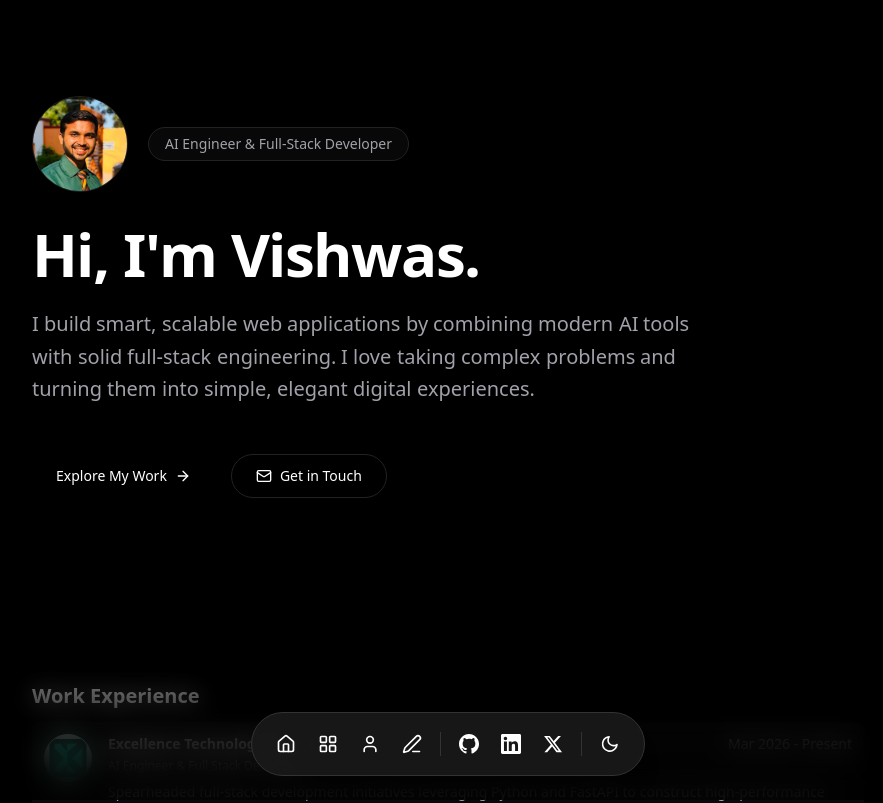
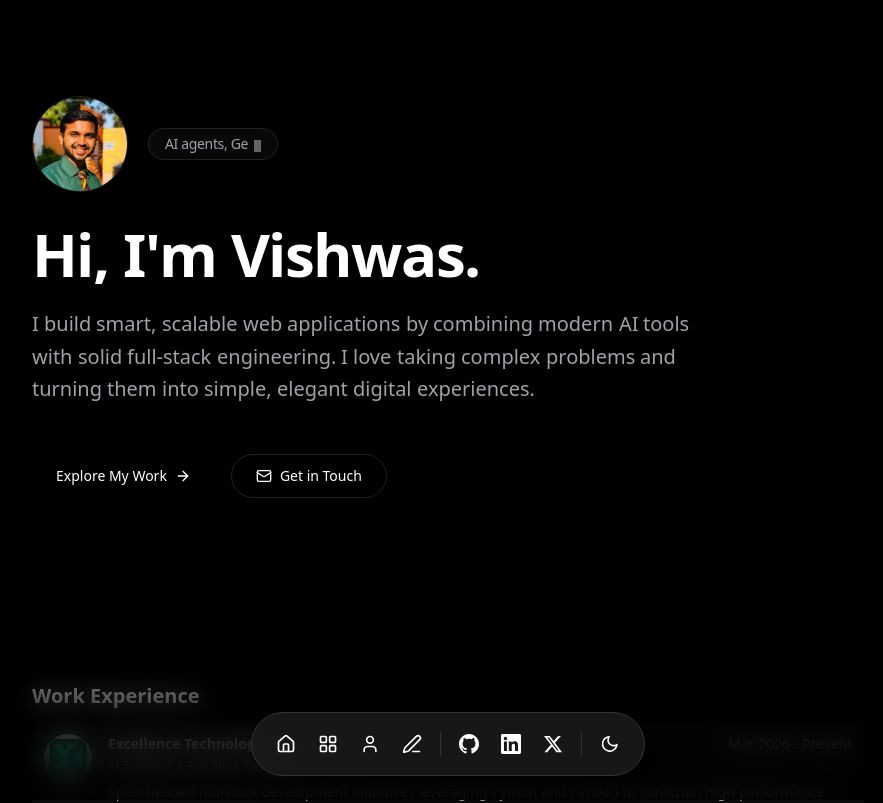
Before and after one commit to vishwas-11/vishwas-charan-portfolio, a Next.js app: page / in a window 1280 px wide. Shown: the top 803 px of the page, without its empty margins (192-1075 px from the left). Built offline with nearby package versions, Linux system fonts and the light colour scheme; no server answers.

Commit message:
added text animation

```diff
--- a/package.json
+++ b/package.json
@@ -16,6 +16,7 @@
     "clsx": "^2.1.1",
     "framer-motion": "^12.42.0",
     "gsap": "^3.15.0",
+    "lenis": "^1.3.25",
     "lucide-react": "^1.22.0",
     "next": "16.2.9",
     "next-themes": "^0.4.6",
--- a/src/app/layout.tsx
+++ b/src/app/layout.tsx
@@ -3,6 +3,7 @@ import { Geist, Geist_Mono } from "next/font/google";
 import "./globals.css";
 import Header from "@/components/Header";
 import { CinematicFooter } from "@/components/ui/motion-footer";
+import { SmoothScroll } from "@/components/ui/smooth-scroll";
 import { ThemeProvider } from "@/components/ThemeProvider";
 import { getGithubStats } from "@/lib/github";
 
@@ -36,12 +37,14 @@ export default async function RootLayout({
           defaultTheme="dark"
           enableSystem
         >
+          <SmoothScroll>
             <Header />
             <main className="flex-1 bg-background relative z-10 shadow-[0_20px_50px_rgba(0,0,0,0.5)]">
               {children}
             </main>
             <CinematicFooter />
             <div className="pointer-events-none fixed bottom-0 left-0 w-full h-48 bg-background/80 backdrop-blur-md [mask-image:linear-gradient(to_top,black_10%,transparent)] z-50" />
+          </SmoothScroll>
         </ThemeProvider>
       </body>
     </html>
--- a/src/components/sections/Hero.tsx
+++ b/src/components/sections/Hero.tsx
@@ -2,6 +2,7 @@ import Image from "next/image";
 import { Reveal } from "@/components/ui/Reveal";
 import SplitText from "@/components/ui/SplitText";
 import BlurText from "@/components/ui/BlurText";
+import TextType from "@/components/ui/TextType";
 import { ArrowRight, Mail } from "lucide-react";
 
 export default function Hero() {
@@ -25,8 +26,22 @@ export default function Hero() {
             </div>
 
             {/* Professional Status Badge */}
-            <div className="inline-flex items-center rounded-full border border-border bg-accent/50 px-4 py-1.5 text-xs sm:text-sm font-medium text-muted-foreground backdrop-blur-sm transition-colors hover:text-foreground hover:bg-accent/80 cursor-default">
-              AI Engineer & Full-Stack Developer
+            <div className="inline-flex items-center rounded-full border border-border bg-accent/50 px-4 py-1.5 text-xs sm:text-sm font-medium text-muted-foreground backdrop-blur-sm transition-colors hover:text-foreground hover:bg-accent/80 cursor-default h-8">
+              <TextType
+                text={[
+                  "AI Engineer & Full-Stack Developer",
+                  "AI agents, GenAI, Langchain",
+                  "Python, Nodejs, Typescript"
+                ]}
+                typingSpeed={45}
+                variableSpeed={{ min: 35, max: 80 }}
+                pauseDuration={2500}
+                deletingSpeed={20}
+                showCursor={true}
+                cursorCharacter="█"
+                cursorClassName="animate-pulse text-muted-foreground/60 text-[10px] ml-1.5 align-middle"
+                loop={true}
+              />
             </div>
           </div>
         </Reveal>
@@ -43,6 +58,7 @@ export default function Hero() {
             to={{ opacity: 1, y: 0, rotationX: 0 }}
             threshold={0.1}
             tag="h1"
+            textAlign="left"
           />
 
           <BlurText
--- a/src/components/ui/SplitText.tsx
+++ b/src/components/ui/SplitText.tsx
@@ -7,22 +7,6 @@ import { SplitText as GSAPSplitText } from 'gsap/SplitText';
 import { useGSAP } from '@gsap/react';
 
 gsap.registerPlugin(ScrollTrigger, GSAPSplitText, useGSAP);
-
-export interface SplitTextProps {
-  text?: string;
-  className?: string;
-  delay?: number;
-  duration?: number;
-  ease?: string;
-  splitType?: string;
-  from?: Record<string, any>;
-  to?: Record<string, any>;
-  threshold?: number;
-  rootMargin?: string;
-  textAlign?: string;
-  tag?: string;
-  onLetterAnimationComplete?: () => void;
-}
 
 const SplitText = ({
   text = '',
@@ -35,10 +19,28 @@ const SplitText = ({
   to = { opacity: 1, y: 0 },
   threshold = 0.1,
   rootMargin = '-100px',
-  textAlign = 'left',
+  textAlign = 'center',
   tag = 'p',
-  onLetterAnimationComplete
-}: SplitTextProps) => {
+  onLetterAnimationComplete = undefined,
+  customTrigger = null,
+  onScrollReplay = false
+}: {
+  text?: string;
+  className?: string;
+  delay?: number;
+  duration?: number;
+  ease?: string;
+  splitType?: string;
+  from?: any;
+  to?: any;
+  threshold?: number;
+  rootMargin?: string;
+  textAlign?: string;
+  tag?: any;
+  onLetterAnimationComplete?: () => void;
+  customTrigger?: any;
+  onScrollReplay?: boolean;
+}) => {
   const ref = useRef<any>(null);
   const animationCompletedRef = useRef(false);
   const onCompleteRef = useRef(onLetterAnimationComplete);
@@ -114,9 +116,10 @@ const SplitText = ({
               ease,
               stagger: delay / 1000,
               scrollTrigger: {
-                trigger: el,
+                trigger: customTrigger || el,
                 start,
-                once: true,
+                once: !onScrollReplay,
+                ...(onScrollReplay ? { toggleActions: 'play none none reset' } : {}),
                 fastScrollEnd: true,
                 anticipatePin: 0.4
               },
@@ -134,7 +137,7 @@ const SplitText = ({
 
       return () => {
         ScrollTrigger.getAll().forEach(st => {
-          if (st.trigger === el) st.kill();
+          if (st.trigger === (customTrigger || el)) st.kill();
         });
         try {
           splitInstance.revert();
@@ -155,7 +158,9 @@ const SplitText = ({
         JSON.stringify(to),
         threshold,
         rootMargin,
-        fontsLoaded
+        fontsLoaded,
+        customTrigger,
+        onScrollReplay
       ],
       scope: ref
     }
@@ -168,7 +173,7 @@ const SplitText = ({
       willChange: 'transform, opacity'
     };
     const classes = `split-parent overflow-hidden inline-block whitespace-normal ${className}`;
-    const Tag = (tag || 'p') as any;
+    const Tag = tag || 'p';
 
     return (
       <Tag ref={ref} style={style} className={classes}>
--- /dev/null
+++ b/src/components/ui/TextType.tsx
@@ -0,0 +1,174 @@
+'use client';
+
+import { useEffect, useRef, useState, createElement, useMemo, useCallback } from 'react';
+import { gsap } from 'gsap';
+
+const TextType = ({
+  text,
+  as: Component = 'div',
+  typingSpeed = 50,
+  initialDelay = 0,
+  pauseDuration = 2000,
+  deletingSpeed = 30,
+  loop = true,
+  className = '',
+  showCursor = true,
+  hideCursorWhileTyping = false,
+  cursorCharacter = '|',
+  cursorClassName = '',
+  cursorBlinkDuration = 0.5,
+  textColors = [],
+  variableSpeed = undefined,
+  onSentenceComplete = undefined,
+  startOnVisible = false,
+  reverseMode = false,
+  ...props
+}: any) => {
+  const [displayedText, setDisplayedText] = useState('');
+  const [currentCharIndex, setCurrentCharIndex] = useState(0);
+  const [isDeleting, setIsDeleting] = useState(false);
+  const [currentTextIndex, setCurrentTextIndex] = useState(0);
+  const [isVisible, setIsVisible] = useState(!startOnVisible);
+  const cursorRef = useRef(null);
+  const containerRef = useRef(null);
+
+  const textArray = useMemo(() => (Array.isArray(text) ? text : [text]), [text]);
+
+  const getRandomSpeed = useCallback(() => {
+    if (!variableSpeed) return typingSpeed;
+    const { min, max } = variableSpeed;
+    return Math.random() * (max - min) + min;
+  }, [variableSpeed, typingSpeed]);
+
+  const getCurrentTextColor = () => {
+    if (textColors.length === 0) return 'inherit';
+    return textColors[currentTextIndex % textColors.length];
+  };
+
+  useEffect(() => {
+    if (!startOnVisible || !containerRef.current) return;
+
+    const observer = new IntersectionObserver(
+      entries => {
+        entries.forEach(entry => {
+          if (entry.isIntersecting) {
+            setIsVisible(true);
+          }
+        });
+      },
+      { threshold: 0.1 }
+    );
+
+    observer.observe(containerRef.current);
+    return () => observer.disconnect();
+  }, [startOnVisible]);
+
+  useEffect(() => {
+    if (showCursor && cursorRef.current) {
+      gsap.set(cursorRef.current, { opacity: 1 });
+      gsap.to(cursorRef.current, {
+        opacity: 0,
+        duration: cursorBlinkDuration,
+        repeat: -1,
+        yoyo: true,
+        ease: 'power2.inOut'
+      });
+    }
+  }, [showCursor, cursorBlinkDuration]);
+
+  useEffect(() => {
+    if (!isVisible) return;
+
+    let timeout: NodeJS.Timeout;
+
+    const currentText = textArray[currentTextIndex];
+    const processedText = reverseMode ? currentText.split('').reverse().join('') : currentText;
+
+    const executeTypingAnimation = () => {
+      if (isDeleting) {
+        if (displayedText === '') {
+          setIsDeleting(false);
+          if (currentTextIndex === textArray.length - 1 && !loop) {
+            return;
+          }
+
+          if (onSentenceComplete) {
+            onSentenceComplete(textArray[currentTextIndex], currentTextIndex);
+          }
+
+          setCurrentTextIndex(prev => (prev + 1) % textArray.length);
+          setCurrentCharIndex(0);
+          timeout = setTimeout(() => {}, pauseDuration);
+        } else {
+          timeout = setTimeout(() => {
+            setDisplayedText(prev => prev.slice(0, -1));
+          }, deletingSpeed);
+        }
+      } else {
+        if (currentCharIndex < processedText.length) {
+          timeout = setTimeout(
+            () => {
+              setDisplayedText(prev => prev + processedText[currentCharIndex]);
+              setCurrentCharIndex(prev => prev + 1);
+            },
+            variableSpeed ? getRandomSpeed() : typingSpeed
+          );
+        } else if (textArray.length >= 1) {
+          if (!loop && currentTextIndex === textArray.length - 1) return;
+          timeout = setTimeout(() => {
+            setIsDeleting(true);
+          }, pauseDuration);
+        }
+      }
+    };
+
+    if (currentCharIndex === 0 && !isDeleting && displayedText === '') {
+      timeout = setTimeout(executeTypingAnimation, initialDelay);
+    } else {
+      executeTypingAnimation();
+    }
+
+    return () => clearTimeout(timeout);
+    // eslint-disable-next-line react-hooks/exhaustive-deps
+  }, [
+    currentCharIndex,
+    displayedText,
+    isDeleting,
+    typingSpeed,
+    deletingSpeed,
+    pauseDuration,
+    textArray,
+    currentTextIndex,
+    loop,
+    initialDelay,
+    isVisible,
+    reverseMode,
+    variableSpeed,
+    onSentenceComplete
+  ]);
+
+  const shouldHideCursor =
+    hideCursorWhileTyping && (currentCharIndex < textArray[currentTextIndex].length || isDeleting);
+
+  return createElement(
+    Component,
+    {
+      ref: containerRef,
+      className: `inline-block whitespace-pre-wrap tracking-tight ${className}`,
+      ...props
+    },
+    <span className="inline" style={{ color: getCurrentTextColor() || 'inherit' }}>
+      {displayedText}
+    </span>,
+    showCursor && (
+      <span
+        ref={cursorRef}
+        className={`ml-1 inline-block opacity-100 ${shouldHideCursor ? 'hidden' : ''} ${cursorClassName}`}
+      >
+        {cursorCharacter}
+      </span>
+    )
+  );
+};
+
+export default TextType;
--- /dev/null
+++ b/src/components/ui/smooth-scroll.tsx
@@ -0,0 +1,12 @@
+"use client";
+
+import { ReactLenis } from "lenis/react";
+import { ReactNode } from "react";
+
+export function SmoothScroll({ children }: { children: ReactNode }) {
+  return (
+    <ReactLenis root options={{ lerp: 0.07, duration: 1.2, smoothWheel: true }}>
+      {children}
+    </ReactLenis>
+  );
+}
```
Also changed, not shown: src/components/ui/motion-footer.tsx (+36 -11 lines), 1 other file (tests, documents, lock files or other folders). Lines whose indentation alone changed are shown as unchanged.
